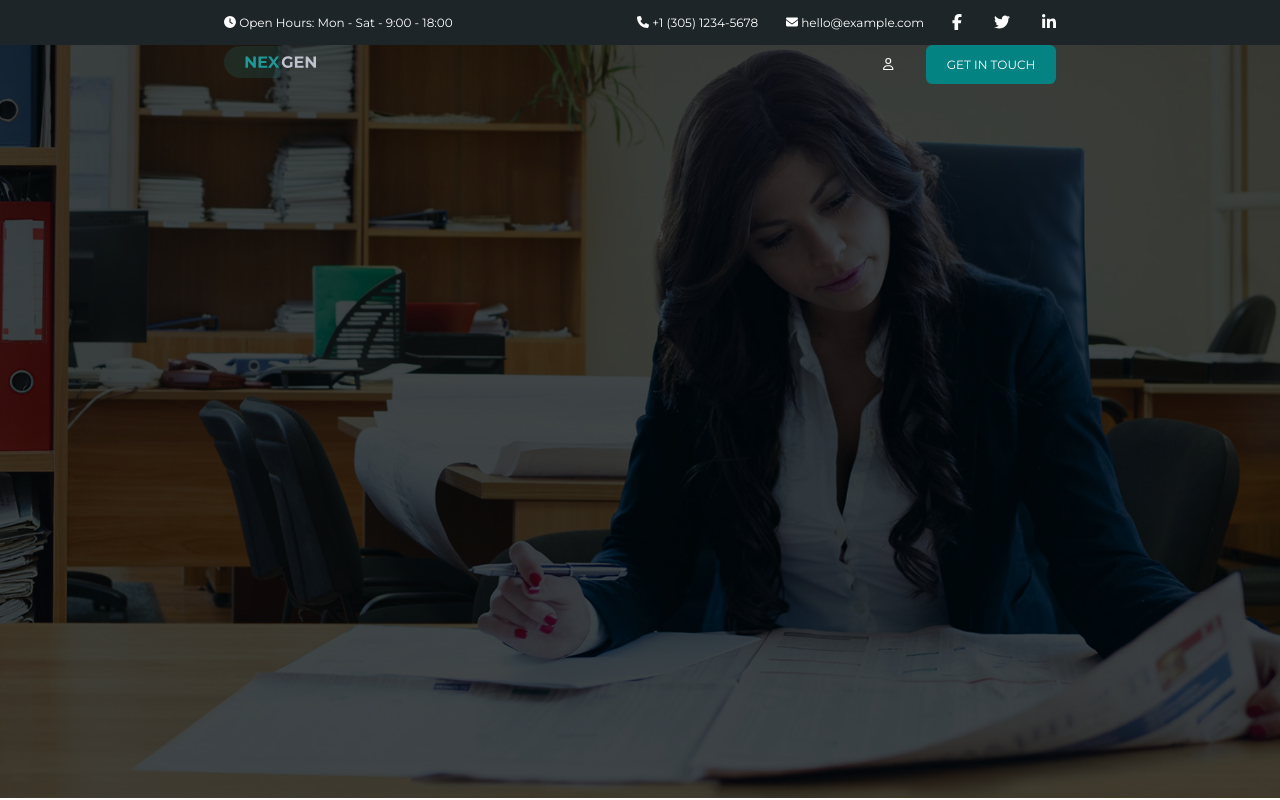
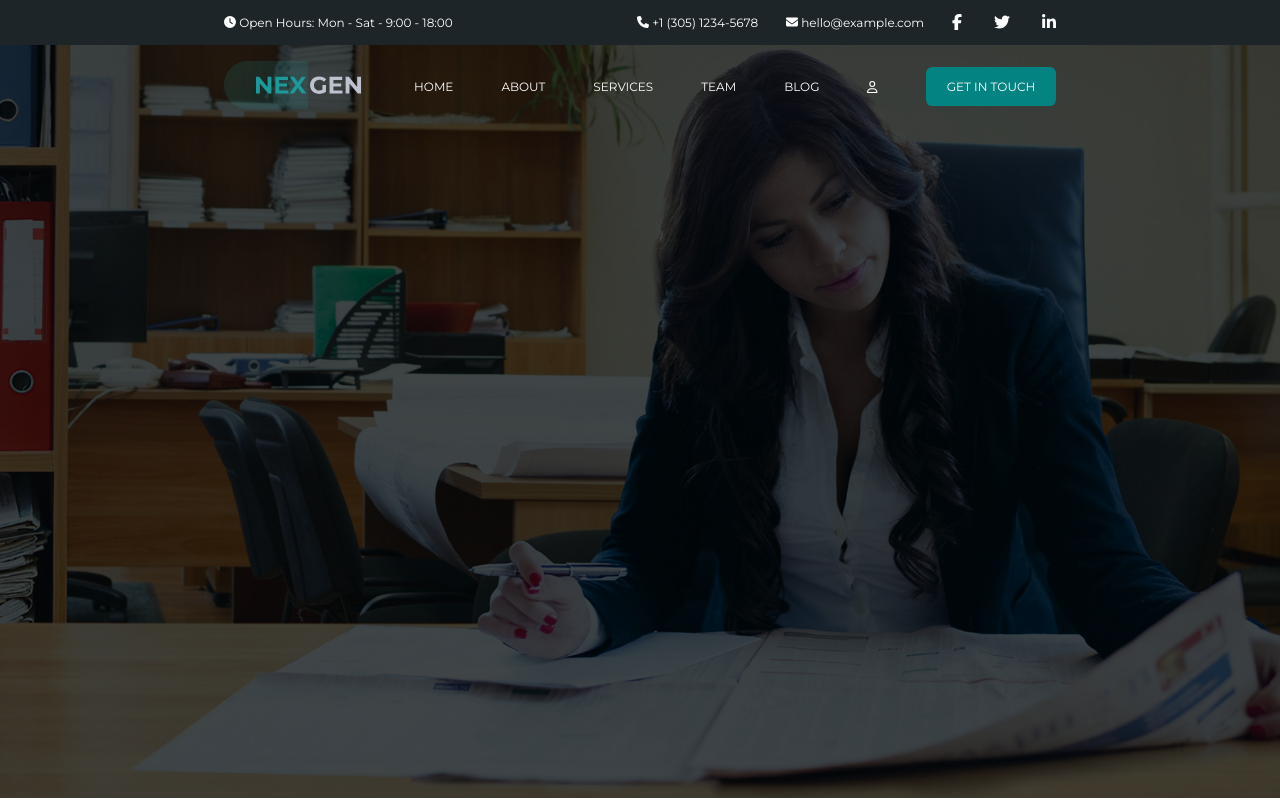
Before and after one commit to airowl/proj-html-vuejs, a Vue app: page / in a window 1280 px wide. Built offline with nearby package versions, Linux system fonts and the light colour scheme.

Commit message:
completato header della hero

```diff
--- a/src/components/main-elements/Hero.vue
+++ b/src/components/main-elements/Hero.vue
@@ -9,8 +9,10 @@
                         <img src="../../assets/images/nexgen-logo.svg" alt="Logo SVG">
                     </div>
                     <ul class="col-7">
-                        <li>
-
+                        <li v-for="(element, index) in navBarLinks" :key="index">
+                            <a :href="element.url" class="uppercase text-white">
+                                {{element.text}}
+                            </a>
                         </li>
                         <li>
                             <a href="#" class="text-white">
@@ -81,16 +83,17 @@ export default {
 
             nav.row{
                 @include flex(row, space-between, center);
+                padding: 1rem 0;
 
                 img{
-                    height: 2rem;
+                    height: 3rem;
                 }
 
                 ul{
                     @include flex(row, center, center);
 
                     li:not(:last-child){
-                        margin-right: 2rem;
+                        margin-right: 3rem;
                     }
                 }
             }
```
